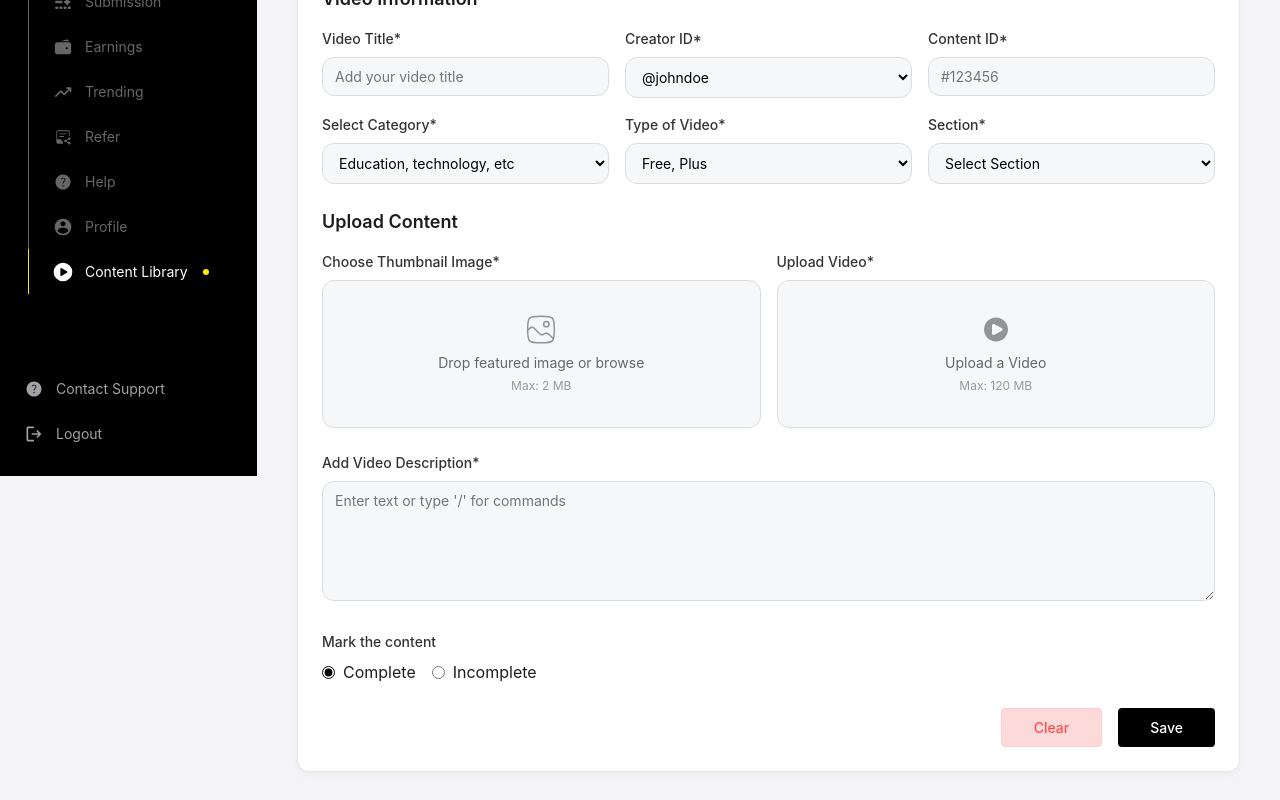
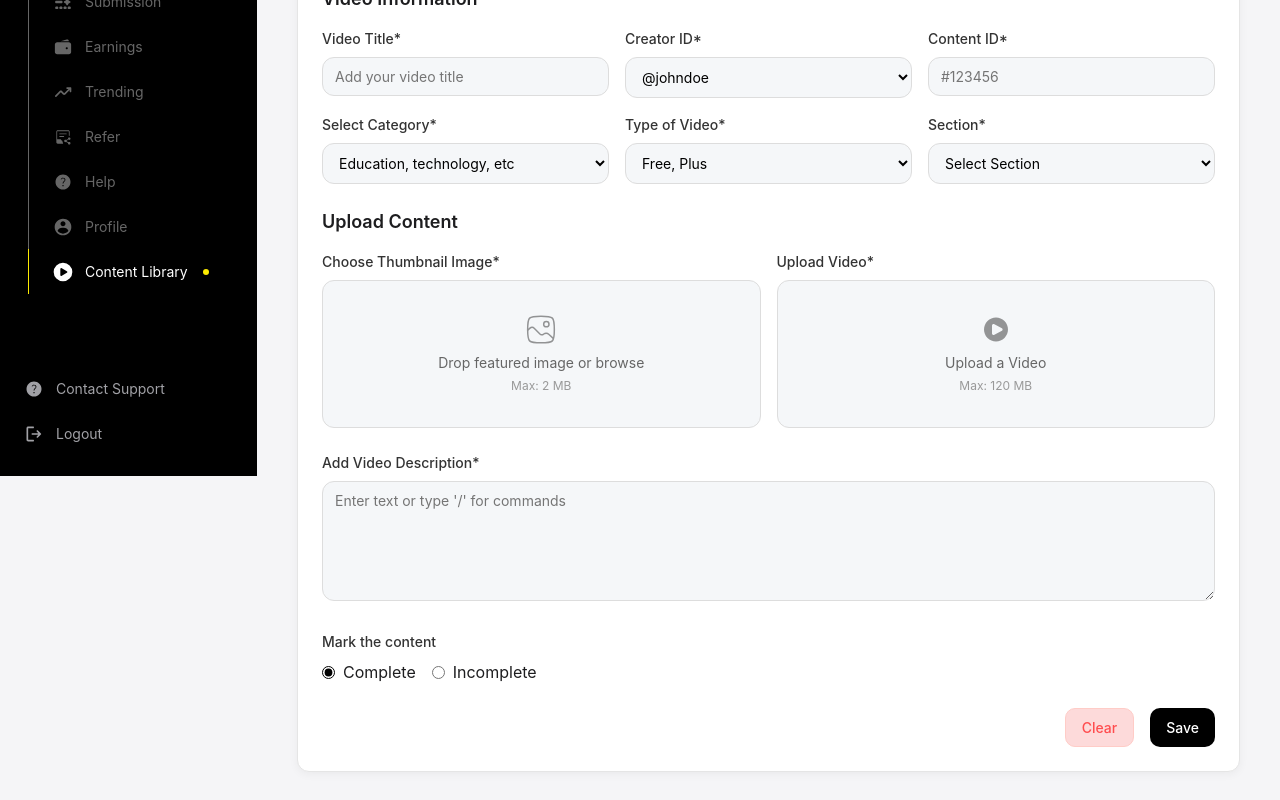
Before and after one commit to NirbhaySirsikar/thinkle-assignment, a React (Vite) app: page /content-library in a window 1280 px wide. Shown: the part 324-1124 px from the top of the page. Built offline with nearby package versions, Linux system fonts and the light colour scheme.

Commit message:
fixed button style

```diff
--- a/src/styles/Button.css
+++ b/src/styles/Button.css
@@ -1,6 +1,6 @@
 .button {
   padding: 10px 16px;
-  border-radius: 8px;
+  border-radius: 10px;
   font-size: 14px;
   font-weight: 500;
   border: none;
--- a/src/styles/ContentLibrary/UploadContent.css
+++ b/src/styles/ContentLibrary/UploadContent.css
@@ -141,25 +141,6 @@
   margin-top: 24px;
 }
 
-.button {
-  padding: 10px 32px;
-  border-radius: 4px;
-  font-size: 14px;
-  font-weight: 500;
-  cursor: pointer;
-  border: none;
-  transition: background-color 0.2s;
-}
-
-.button-primary {
-  background-color: #000;
-  color: #fff;
-}
-
-.button-primary:hover {
-  background-color: #333;
-}
-
 .button-danger {
   background-color:#F3454633;
   color: #ff4d4f;
```
